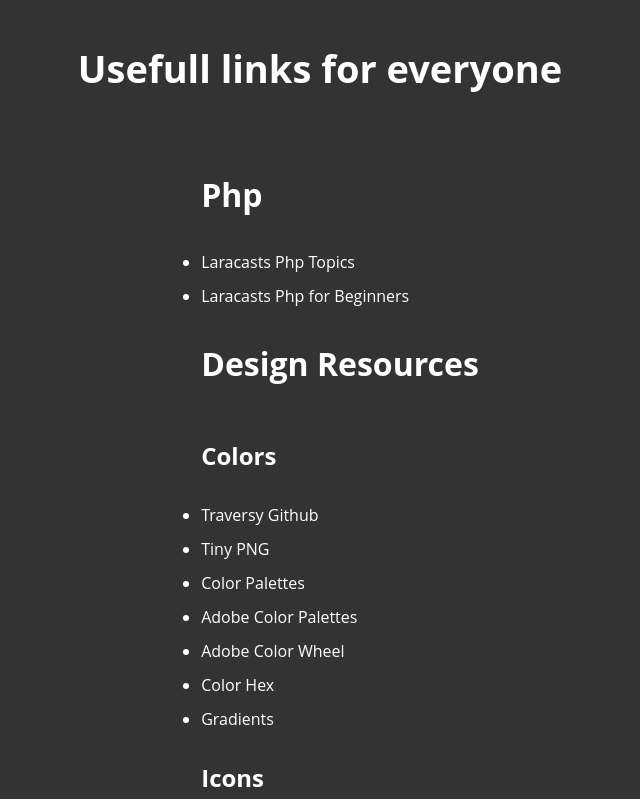
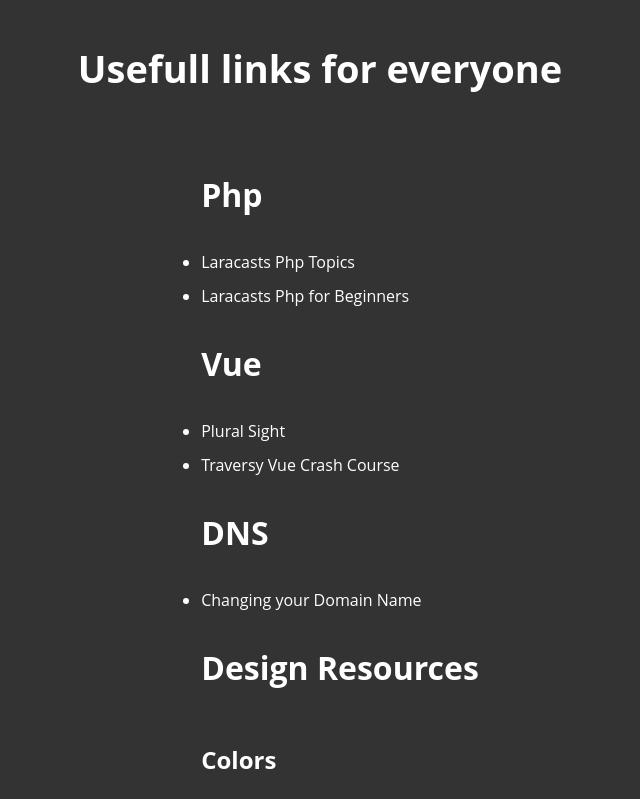
Before and after one commit to frbaumgratz/usefull-links, a website: page index.html in a window 1280 px wide. Shown: the top 799 px of the page, without its empty margins (320-960 px from the left). Drawn offline with Linux system fonts and the light colour scheme.

Commit message:
adding DNS and Vue links

```diff
--- a/index.html
+++ b/index.html
@@ -41,6 +41,36 @@
             href="https://laracasts.com/series/php-for-beginners"
             target="_blank"
             >Laracasts Php for Beginners</a
+          >
+        </li>
+
+        <!-- VUE -->
+        <h2 class="usefull-links_topic-title">Vue</h2>
+        <li class="links">
+          <a
+            class="link-1"
+            href="https://www.pluralsight.com/courses/vue-getting-started"
+            target="_blank"
+            >Plural Sight</a
+          >
+        </li>
+        <li class="links">
+          <a
+            class="link-2"
+            href="https://www.youtube.com/watch?v=qZXt1Aom3Cs&t=948s&pp=ugMICgJwdBABGAE%3D&ab_channel=TraversyMedia"
+            target="_blank"
+            >Traversy Vue Crash Course</a
+          >
+        </li>
+
+        <!-- DNS -->
+        <h2 class="usefull-links_topic-title">DNS</h2>
+        <li class="links">
+          <a
+            class="link-1"
+            href="https://www.youtube.com/watch?v=wATxftE8ooE&ab_channel=GoogleSearchCentral"
+            target="_blank"
+            >Changing your Domain Name</a
           >
         </li>
 
```
